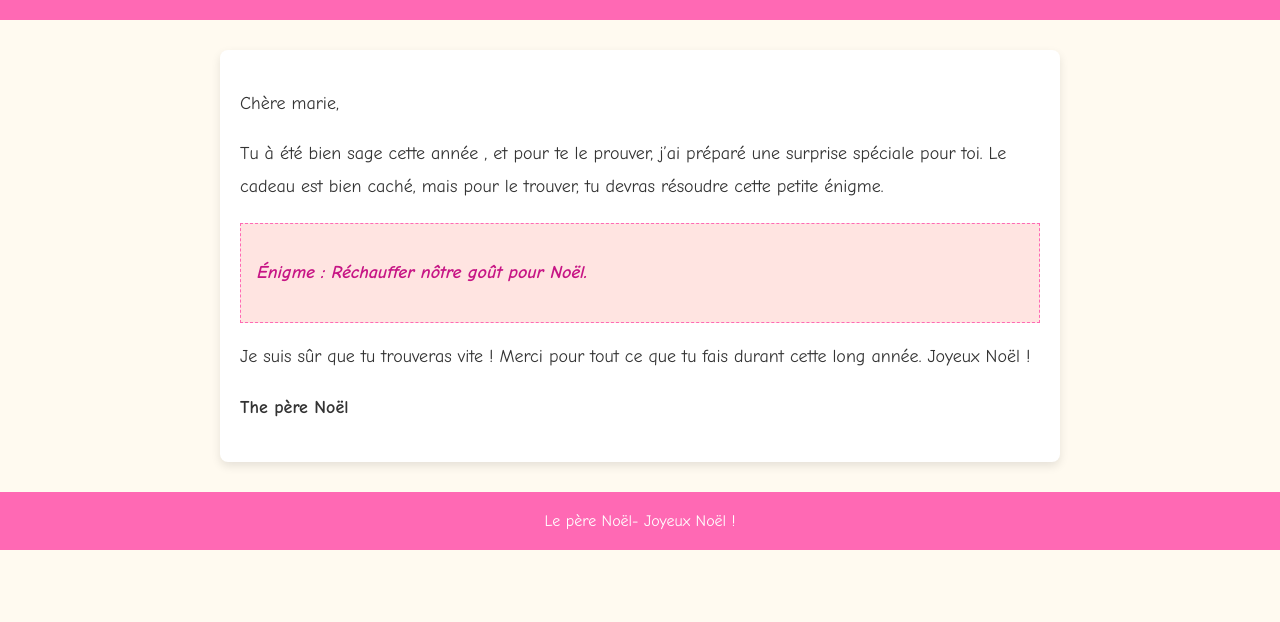
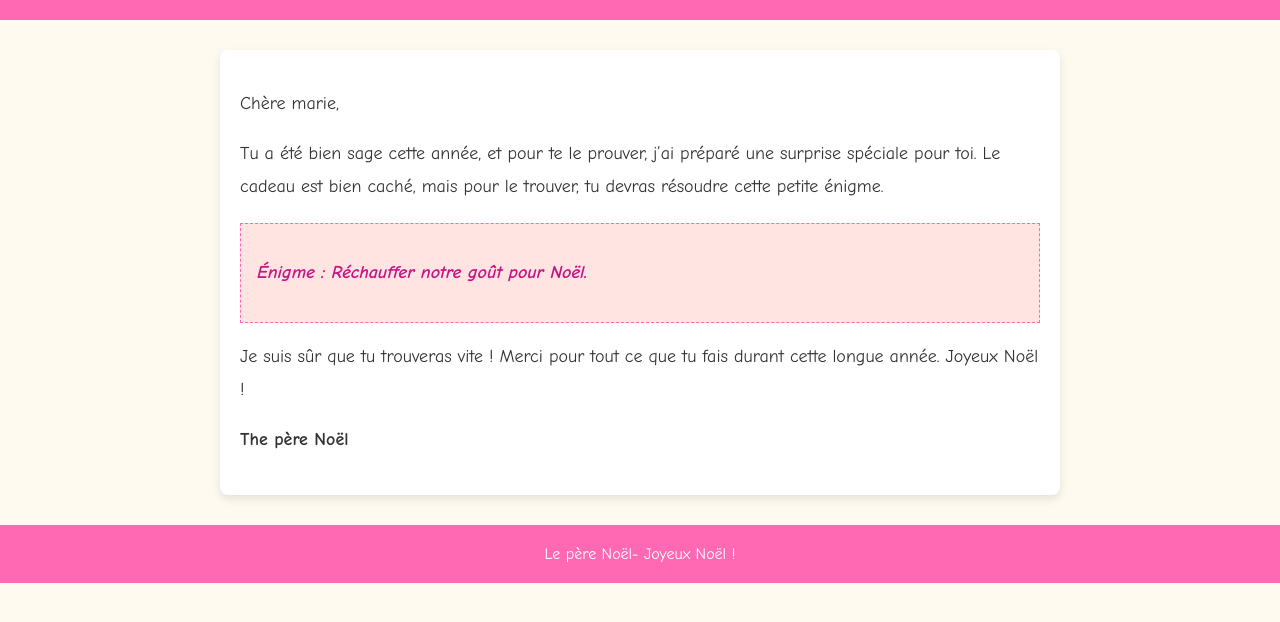
Before and after one commit to rommentgrame/Joyeux-Noel-Marie, a plain HTML site: page index.html in a window 1280 px wide. Shown: the part 100-722 px from the top of the page. Drawn offline with Linux system fonts and the light colour scheme.

Commit message:
Update index.html

```diff
--- a/index.html
+++ b/index.html
@@ -55,11 +55,11 @@
     <main>
         <div class="letter">
             <p>Chère marie,</p>
-            <p>Tu à été bien sage cette année , et pour te le prouver, j’ai préparé une surprise spéciale pour toi. Le cadeau est bien caché, mais pour le trouver, tu devras résoudre cette petite énigme.</p>
+            <p>Tu a été bien sage cette année, et pour te le prouver, j’ai préparé une surprise spéciale pour toi. Le cadeau est bien caché, mais pour le trouver, tu devras résoudre cette petite énigme.</p>
             <div class="clue">
-                <p>Énigme : <strong>Réchauffer nôtre goût pour Noël.</strong></p>
+                <p>Énigme : <strong>Réchauffer notre goût pour Noël.</strong></p>
             </div>
-            <p>Je suis sûr que tu trouveras vite ! Merci pour tout ce que tu fais durant cette long année. Joyeux Noël !</p>
+            <p>Je suis sûr que tu trouveras vite ! Merci pour tout ce que tu fais durant cette longue année. Joyeux Noël !</p>
             <p></p>
             <p><strong>The père Noël</strong></p>
         </div>
```
